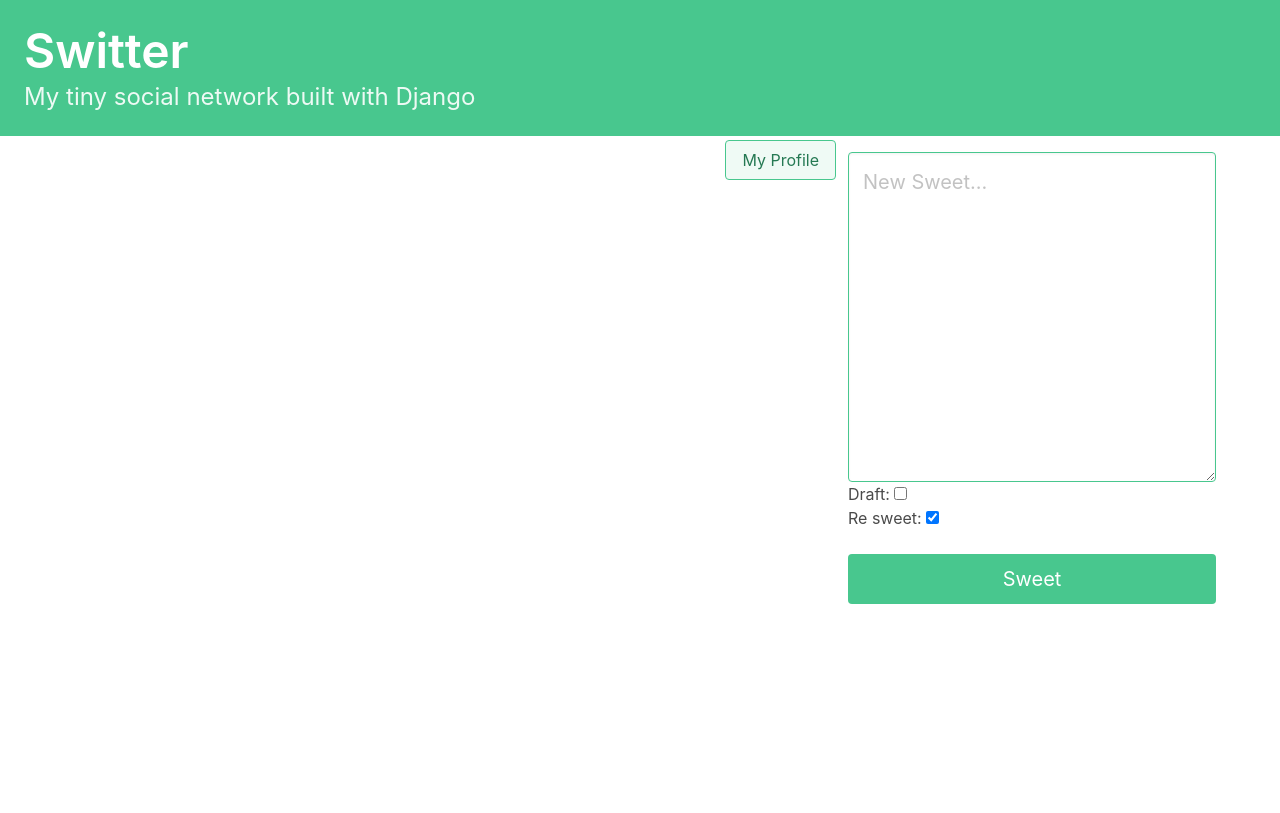
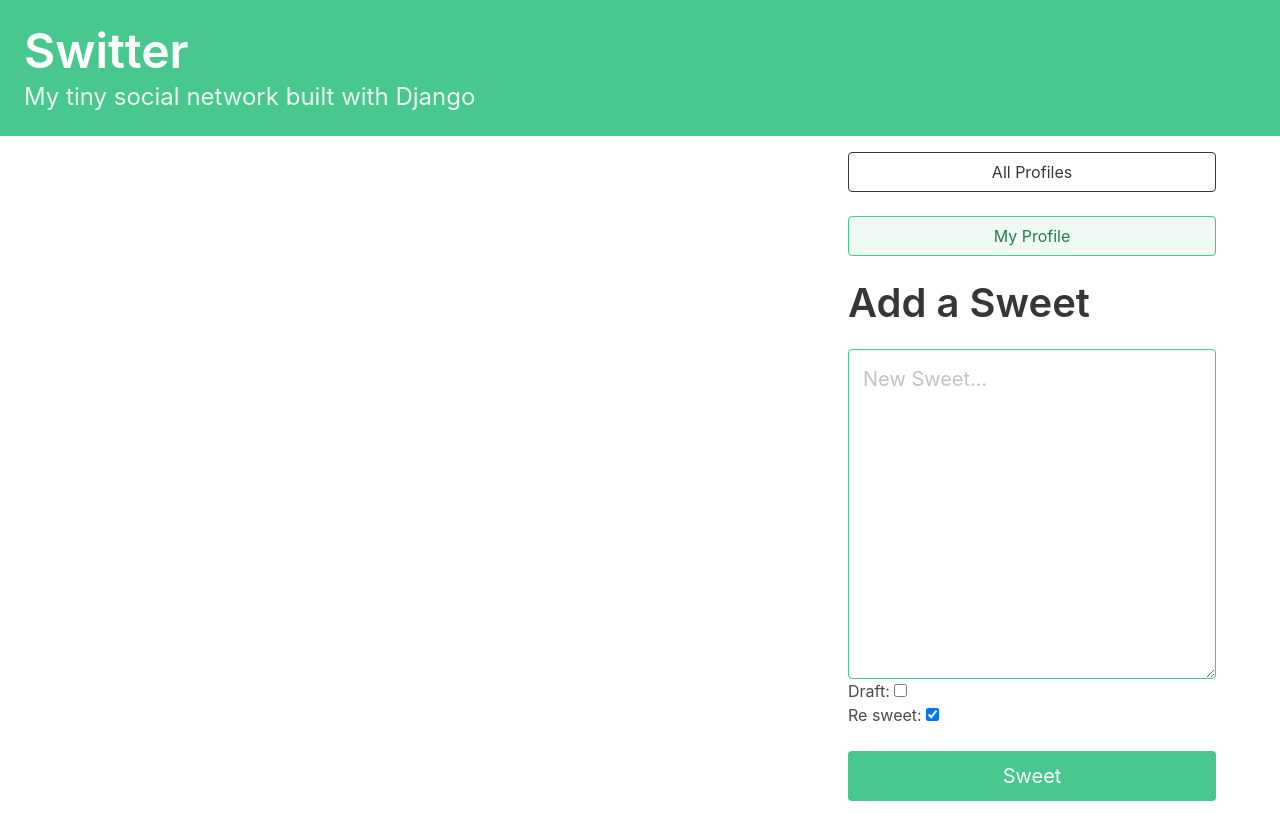
Before and after one commit to iamamirhossein/switter, a Django app: page / in a window 1280 px wide. Before the commit the page ends 604 px from the top, so only its background shows below. Run offline with Django 4.2, Linux system fonts and the light colour scheme.

Commit message:
feat: :art: added all profiles to sidebar

```diff
--- a/templates/switter/dashboard.html
+++ b/templates/switter/dashboard.html
@@ -14,15 +14,29 @@
         {% endfor %}
     {% endfor %}
 </div>
+
+<div class="column is-one-third">
     <div class="block">
         <a href="{% url 'account:profiles' %} ">
+            <button class="button is-dark is-outlined is-fullwidth">
+                All Profiles
+            </button>
+        </a>
+    </div>
+    <div class="block">
+        <a href="{% url 'account:profile-detail' request.user.username %} ">
             <button class="button is-success is-light is-outlined is-fullwidth">
                 My Profile
             </button>
         </a>
     </div>
 
-<div class="column is-one-third">
+    <div class="block">
+        <div class="block">
+            <h2 class="title is-2">Add a Sweet</h2>
+        </div>
+        <div class="block">
+
             <form method="POST" action="{% url 'switter:sweet_create' %}">
                 {% csrf_token %}
                 {{ form.as_p }}
@@ -31,6 +45,8 @@
                 </button>
             </form>
         </div>
+    </div>
+</div>
 
 
 {% endblock content %}
```
Lines whose indentation alone changed are shown as unchanged.
